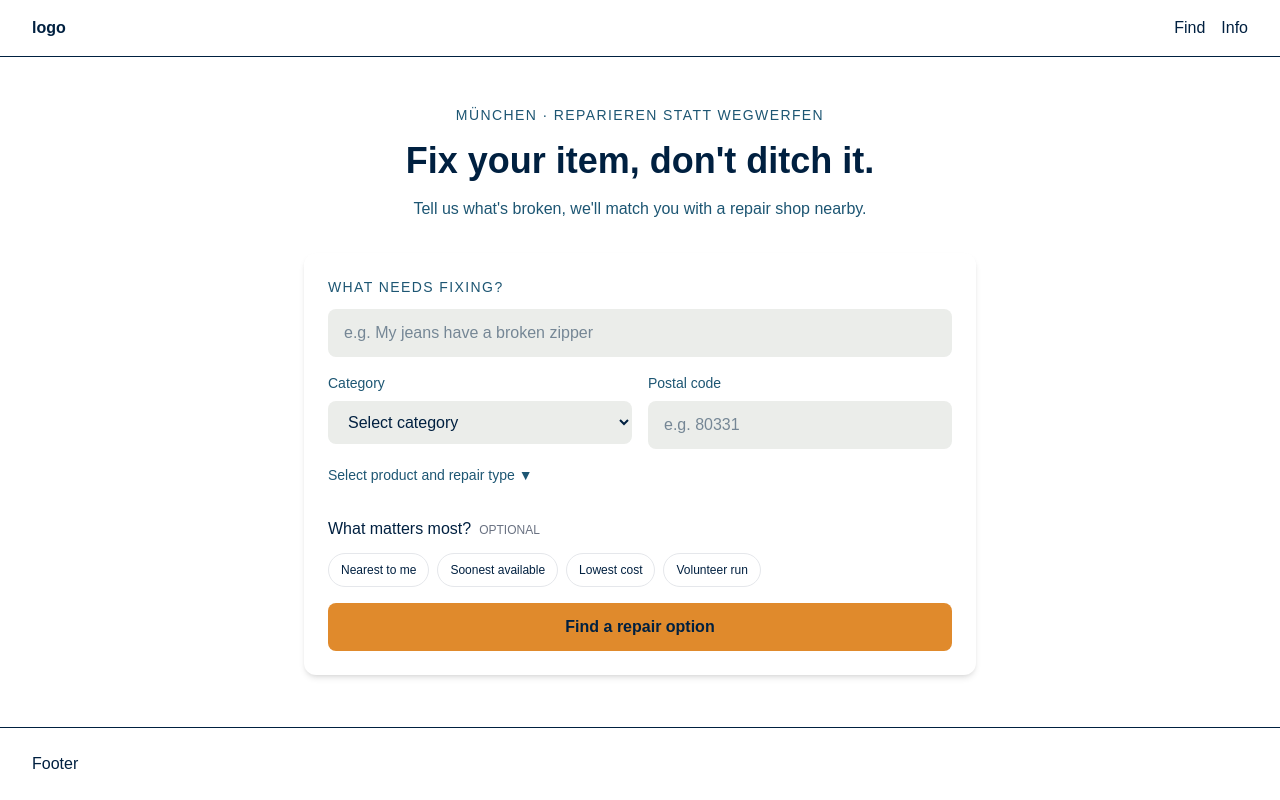
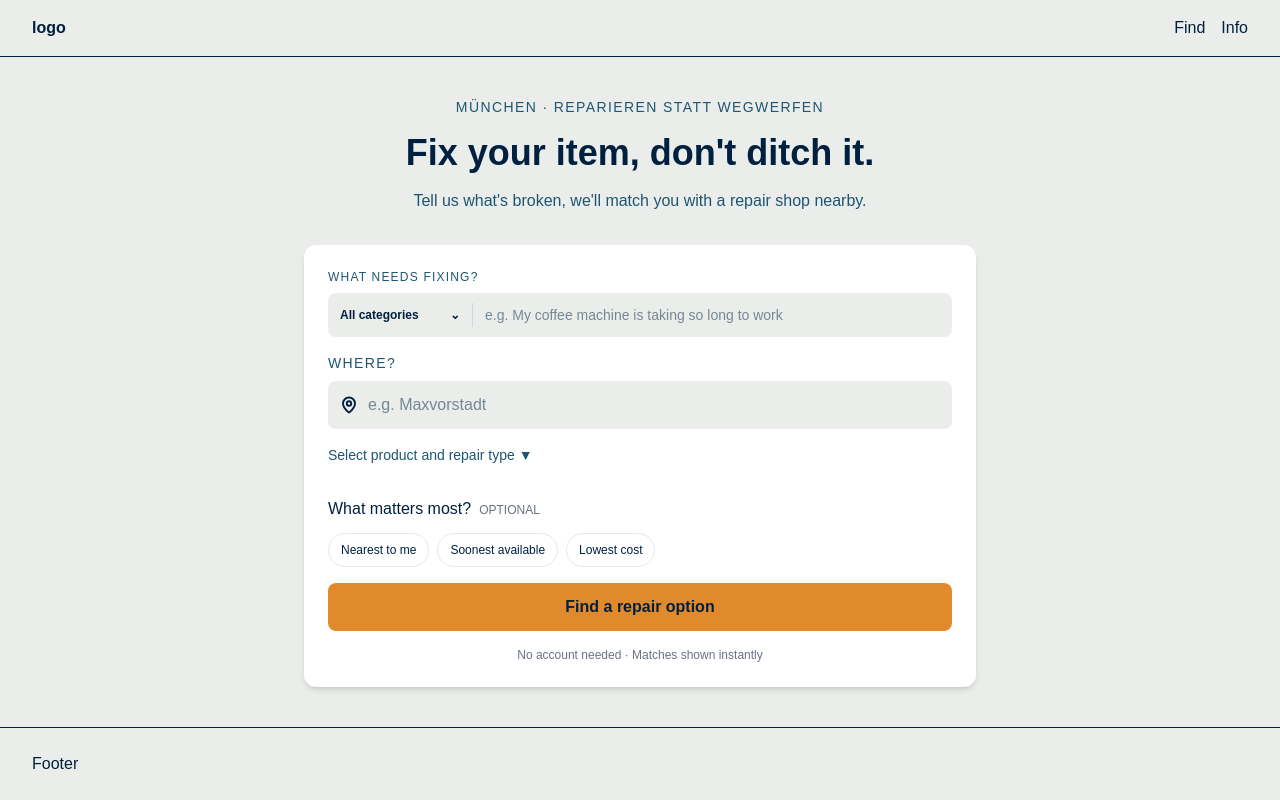
Before and after one commit to ReDI-LAB/athena, a Next.js app in the folder frontend/: page / in a window 1280 px wide. Built offline with nearby package versions, Linux system fonts and the light colour scheme.

Commit message:
feat: update search form and category dropdown

```diff
--- a/frontend/app/page.tsx
+++ b/frontend/app/page.tsx
@@ -1,27 +1,87 @@
+
 "use client";
 
 import { useState } from "react";
 import Field from "../components/Field";
 import EstimationResult from "../components/EstimationResult";
+import { MapPin } from "lucide-react";
 
 import type { Estimation } from "../types/estimation";
 
+// Munich districts used for location autocomplete.
+// TODO: Replace with backend data when district search is supported.
+const munichDistricts = [
+  "Altstadt-Lehel",
+  "Ludwigsvorstadt-Isarvorstadt",
+  "Maxvorstadt",
+  "Schwabing-West",
+  "Au-Haidhausen",
+  "Sendling",
+  "Sendling-Westpark",
+  "Schwanthalerhöhe",
+  "Neuhausen-Nymphenburg",
+  "Moosach",
+  "Milbertshofen-Am Hart",
+  "Schwabing-Freimann",
+  "Bogenhausen",
+  "Berg am Laim",
+  "Trudering-Riem",
+  "Ramersdorf-Perlach",
+  "Obergiesing-Fasangarten",
+  "Untergiesing-Harlaching",
+  "Thalkirchen-Obersendling-Forstenried-Fürstenried-Solln",
+  "Hadern",
+  "Pasing-Obermenzing",
+  "Aubing-Lochhausen-Langwied",
+  "Allach-Untermenzing",
+  "Feldmoching-Hasenbergl",
+  "Laim",
+];
+
+const categories = [
+  {
+    value: "",
+    label: "All categories",
+    description: "Search everything",
+  },
+  {
+    value: "textiles",
+    label: "Textiles",
+    description: "Clothes, bags, shoes",
+  },
+  {
+    value: "electronics",
+    label: "Electronics",
+    description: "Phones, kitchen appliances, lamps",
+  },
+];
+
 export default function Home() {
+  // Form values required by the current estimation API.
   const [formData, setFormData] = useState({
     category: "",
     product_type: "",
     repair_type: "",
     postal_code: "",
+  });
 
-  });
+  // New search fields (not yet connected to the backend).
   const [searchText, setSearchText] = useState("");
+  const [district, setDistrict] = useState("");
+
+  // API response and request status.
   const [data, setData] = useState<Estimation | null>(null);
   const [loading, setLoading] = useState(false);
   const [error, setError] = useState("");
+
+  // UI state for manual repair details and priority selection.
   const [showCategories, setShowCategories] = useState(false);
   const [priority, setPriority] = useState("");
 
-  // Update any form field
+  // Controls the custom category dropdown.
+  const [categoryOpen, setCategoryOpen] = useState(false);
+
+  // Update a field while keeping the other form values unchanged.
   function updateField(name: string, value: string) {
     setFormData((prev) => ({
       ...prev,
@@ -29,9 +89,11 @@ export default function Home() {
     }));
   }
 
+  // Validate the form and request a repair estimation.
   async function handleSearch(e: React.SubmitEvent<HTMLFormElement>) {
     e.preventDefault();
 
+    // Remove unnecessary spaces before validation and submission.
     const trimmedFormData = {
       category: formData.category.trim(),
       product_type: formData.product_type.trim(),
@@ -39,6 +101,7 @@ export default function Home() {
       postal_code: formData.postal_code.trim(),
     };
 
+    // The current backend still requires these three fields.
     if (
       !trimmedFormData.category ||
       !trimmedFormData.product_type ||
@@ -52,31 +115,30 @@ export default function Home() {
       return;
     }
 
+    // Reset previous results before sending a new request.
     setLoading(true);
     setError("");
     setData(null);
 
     try {
-      const response = await fetch(
-        "/api/estimations",
-        {
+      // Next.js API route forwards the request to the FastAPI backend.
+      const response = await fetch("/api/estimations", {
         method: "POST",
         headers: {
           "Content-Type": "application/json",
         },
         body: JSON.stringify(trimmedFormData),
         cache: "no-store",
-        }
-      );
+      });
 
       if (!response.ok) {
         throw new Error(`Request failed: ${response.status}`);
       }
 
       const result = await response.json();
-
       setData(result);
     } catch (error) {
+      // Display an error if the request fails.
       setError(
         error instanceof Error ? error.message : "Something went wrong"
       );
@@ -86,23 +148,22 @@ export default function Home() {
   }
 
   return (
-    <div className="min-h-screen flex flex-col bg-white text-brand-navy">
-
-      {/* Navigation */}
+    <div className="min-h-screen flex flex-col bg-brand-light text-brand-navy">
+      {/* Header navigation */}
       <nav className="flex justify-between items-center px-8 py-4 border-b">
         {/* TODO: Replace placeholder with Athena logo */}
         <div className="font-bold">logo</div>
 
-       {/* TODO: Implement Find and Info navigation */}
+        {/* TODO: Implement navigation links */}
         <div className="flex gap-4">
           <button type="button">Find</button>
           <button type="button">Info</button>
         </div>
       </nav>
 
-      {/* Main Section */}
-      <main className="flex-1 flex flex-col items-center px-4 py-12">
-
+      {/* Main content */}
+      <main className="flex-1 flex flex-col items-center px-4 py-10">
+        {/* Introductory text */}
         <div className="text-center mb-8">
           <p className="text-sm uppercase tracking-widest text-brand-blue mb-4">
             München · Reparieren statt Wegwerfen
@@ -118,71 +179,132 @@ export default function Home() {
           </p>
         </div>
 
-        {/* Search Form */}
+        {/* Repair search form */}
         <form
           onSubmit={handleSearch}
           className="w-full max-w-2xl bg-white rounded-xl p-6 shadow-md"
         >
           <div className="flex flex-col gap-4">
+            {/* Combined category selector and free-text input */}
             <div>
               <label
                 htmlFor="repair-search"
-                    className="block mb-3 text-sm font-medium uppercase tracking-widest text-brand-blue"
+                className="block mb-2 text-xs font-medium uppercase tracking-widest text-brand-blue"
               >
                 What needs fixing?
               </label>
 
+              <div className="flex items-center rounded-lg bg-brand-light focus-within:ring-2 focus-within:ring-brand-blue">
+              {/* Custom category dropdown */}
+                <div className="relative w-36 shrink-0">
+                  <button
+                    type="button"
+                    aria-label="Select category"
+                    aria-expanded={categoryOpen}
+                    aria-controls="category-options"
+                    onClick={() => setCategoryOpen(!categoryOpen)}
+                    className="flex w-full items-center justify-between px-3 py-3 text-xs font-semibold text-brand-navy"
+                  >
+                    <span>
+                      {categories.find(
+                        (category) => category.value === formData.category
+                      )?.label ?? "All categories"}
+                    </span>
+
+                    <span aria-hidden="true">⌄</span>
+                  </button>
+
+                  {/* Show category options when dropdown is open */}
+                  {categoryOpen && (
+                    <div
+                      id="category-options"
+                      className="absolute left-0 top-full z-20 mt-2 w-64 rounded-lg border border-gray-200 bg-white p-2 shadow-lg"
+                    >
+                      {categories.map((category) => (
+                        <button
+                          key={category.value}
+                          type="button"
+                          onClick={() => {
+                            updateField("category", category.value);
+                            setCategoryOpen(false);
+                          }}
+                          className="flex w-full items-center justify-between rounded-md px-3 py-2 text-left hover:bg-brand-light"
+                        >
+                          <span className="flex flex-col">
+                            <span className="text-sm font-semibold text-brand-navy">
+                              {category.label}
+                            </span>
+
+                            <span className="text-xs text-gray-500">
+                              {category.description}
+                            </span>
+                          </span>
+
+                          {/* Checkmark for selected category */}
+                          {formData.category === category.value && (
+                            <span className="ml-2 text-brand-blue" aria-hidden="true">
+                              ✓
+                            </span>
+                          )}
+                        </button>
+                      ))}
+                    </div>
+                  )}
+                </div>
+
+                {/* Visual separator */}
+                <div className="h-6 w-px bg-gray-300" />
+
+                {/* TODO: Connect free-text search to backend */}
                 <input
                   id="repair-search"
                   type="text"
                   value={searchText}
                   onChange={(e) => setSearchText(e.target.value)}
-                    placeholder="e.g. My jeans have a broken zipper"
-                    className="w-full bg-brand-light border-0 rounded-lg px-4 py-3 text-brand-navy focus:outline-none focus:ring-2 focus:ring-brand-blue"
-                  />
-                </div>
-
-<div className="grid grid-cols-1 sm:grid-cols-2 gap-4">
-  <div>
-    <label
-      htmlFor="category"
-      className="block mb-2 text-sm font-medium text-brand-blue"
-    >
-      Category
-    </label>
-
-    <select
-      id="category"
-      value={formData.category}
-      onChange={(e) => updateField("category", e.target.value)}
-      className="w-full bg-brand-light rounded-lg px-4 py-3 text-brand-navy"
-    >
-      <option value="">Select category</option>
-      <option value="textiles">Textiles</option>
-      <option value="electronics">Electronics</option>
-    </select>
-  </div>
-
-                <div>
-                  <label
-                    htmlFor="postal-code"
-                    className="block mb-2 text-sm font-medium text-brand-blue"
-                  >
-                    Postal code
-                  </label>
-
-                  <input
-                    id="postal-code"
-                    type="text"
-                    inputMode="numeric"
-                    value={formData.postal_code}
-                    onChange={(e) => updateField("postal_code", e.target.value)}
-                    placeholder="e.g. 80331"
-                    className="w-full bg-brand-light rounded-lg px-4 py-3 text-brand-navy"
+                  placeholder="e.g. My coffee machine is taking so long to work"
+                  className="min-w-0 flex-1 bg-transparent px-3 py-3 text-sm text-brand-navy outline-none"
                 />
               </div>
             </div>
 
+            {/* Munich district search */}
+            <div>
+              <label
+                htmlFor="district"
+                className="block mb-2 text-sm font-medium uppercase tracking-widest text-brand-blue"
+              >
+                Where?
+              </label>
+
+              <div className="relative">
+                {/* Location icon */}
+                <MapPin
+                  size={18}
+                  strokeWidth={2.5}
+                  aria-hidden="true"
+                  className="absolute left-3 top-1/2 -translate-y-1/2 text-brand-navy"
+                />
+
+                {/* District autocomplete using native HTML datalist */}
+                <input
+                  id="district"
+                  type="text"
+                  list="munich-districts"
+                  value={district}
+                  onChange={(e) => setDistrict(e.target.value)}
+                  placeholder="e.g. Maxvorstadt"
+                  className="w-full bg-brand-light rounded-lg pl-10 pr-4 py-3 text-brand-navy"
+                />
+              </div>
+
+              <datalist id="munich-districts">
+                {munichDistricts.map((name) => (
+                  <option key={name} value={name} />
+                ))}
+              </datalist>
+            </div>
+
+            {/* Manual fields required until free-text search is available */}
             <button
               type="button"
               onClick={() => setShowCategories(!showCategories)}
@@ -213,6 +335,7 @@ export default function Home() {
               </div>
             )}
 
+            {/* Optional repair preferences (UI only for now) */}
             <div className="mt-4">
               <p className="mb-3 text-brand-navy">
                 What matters most?
@@ -226,7 +349,6 @@ export default function Home() {
                   { value: "nearest", label: "Nearest to me" },
                   { value: "soonest", label: "Soonest available" },
                   { value: "lowest_cost", label: "Lowest cost" },
-                  { value: "volunteer", label: "Volunteer run" },
                 ].map((option) => (
                   <button
                     key={option.value}
@@ -245,6 +367,7 @@ export default function Home() {
               </div>
             </div>
 
+            {/* Submit estimation request */}
             <button
               type="submit"
               disabled={loading}
@@ -253,25 +376,27 @@ export default function Home() {
               {loading ? "Loading..." : "Find a repair option"}
             </button>
 
+            <p className="text-center text-xs text-gray-500">
+              No account needed · Matches shown instantly
+            </p>
           </div>
         </form>
 
-        {/* API Response */}
+        {/* Request error message */}
         {error && (
           <p role="alert" className="mt-6 text-red-600">
             {error}
           </p>
         )}
 
+        {/* Estimation results returned by the backend */}
         {data !== null && <EstimationResult data={data} />}
-
       </main>
 
-      {/* Footer */}
+      {/* Footer placeholder */}
       <footer className="border-t px-8 py-6">
         Footer
       </footer>
-
     </div>
   );
 }
--- a/frontend/package.json
+++ b/frontend/package.json
@@ -9,7 +9,8 @@
     "lint": "eslint"
   },
   "dependencies": {
-    "next": "16.3.1",
+    "lucide-react": "^1.70.0",
+    "next": "^16.4.5",
     "react": "19.2.8",
     "react-dom": "19.2.8"
   },
@@ -19,7 +20,7 @@
     "@types/react": "^19",
     "@types/react-dom": "^19",
     "eslint": "^9",
-    "eslint-config-next": "16.3.1",
+    "eslint-config-next": "^15.5.29",
     "tailwindcss": "^4",
     "typescript": "^5"
   }
```
Also changed, not shown: 1 other file (tests, documents, lock files or other folders). Lines whose indentation alone changed are shown as unchanged.
